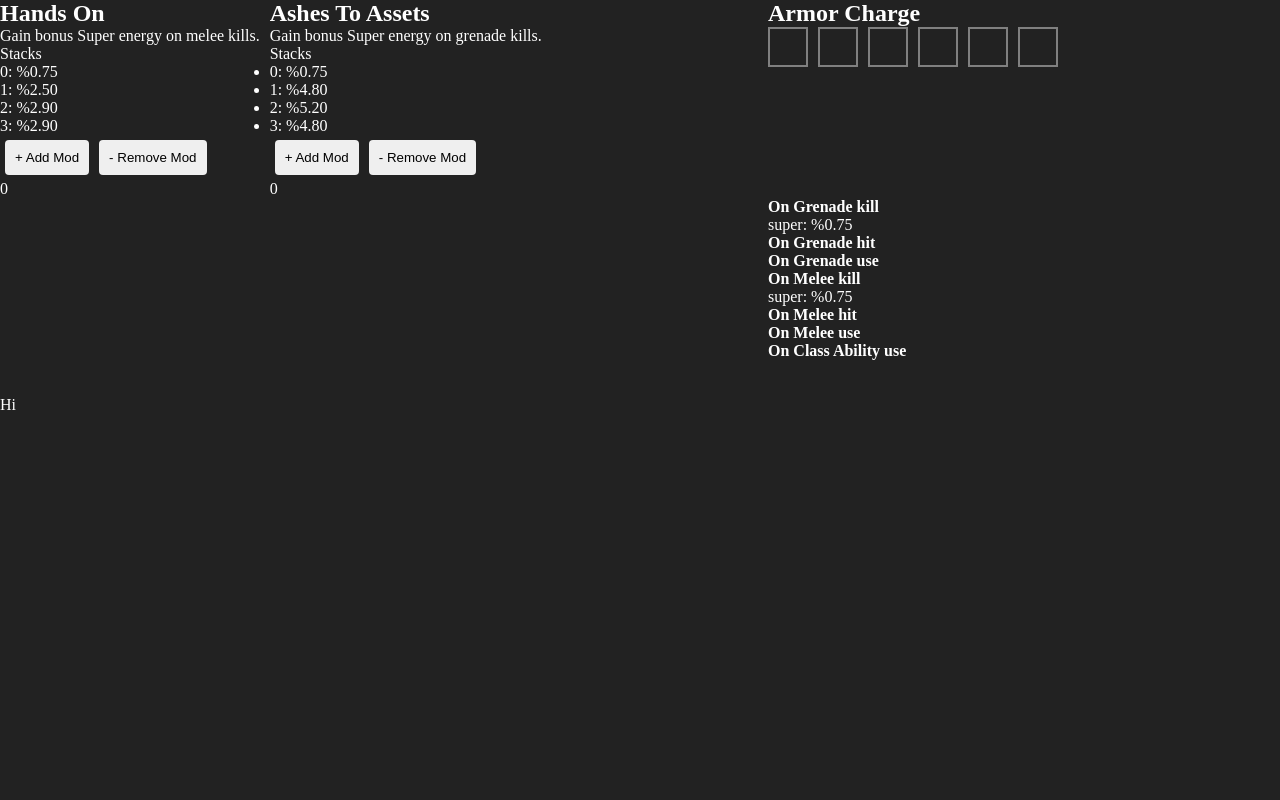
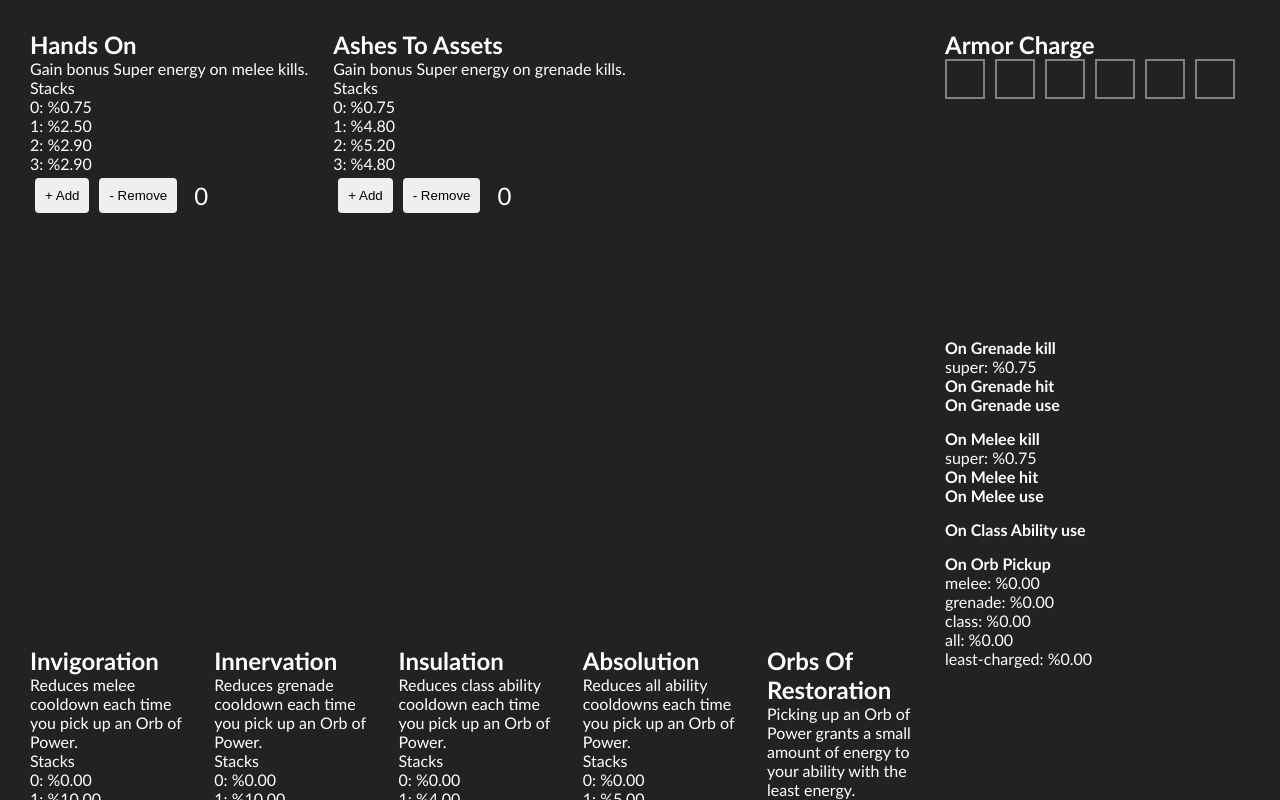
Before and after one commit to cranberriez/destiny-mod-calculator, a React (Create React App) app: page / in a window 1280 px wide. Shown: the top 800 px of the page. Built offline with nearby package versions, Linux system fonts and the light colour scheme.

Commit message:
added leg armor mods

```diff
--- a/src/App.css
+++ b/src/App.css
@@ -1,13 +1,15 @@
 .App {
     width: 100%;
     display: grid;
-    grid-template-columns: 60% 40%;
+    grid-template-columns: 75% 25%;
     grid-template-rows: 1fr 1fr 1fr 1fr 1fr;
     grid-template-areas:
     'helmet armor-charge'
     'arms breakdown'
     'legs breakdown'
     'class breakdown';
+    padding: 30px;
+    font-family:'Gill Sans', 'Gill Sans MT', Calibri, 'Trebuchet MS', sans-serif;
 }
 
 .Breakdown {
@@ -30,11 +32,15 @@
     grid-area: legs;
 }
 
-.Mod {
-    margin-right: 10px;
-}
-
 body {
     background-color: #222;
     color: white;
 }
+
+.Mod {
+    margin-right: 25px;
+}
+
+.ModStacks {
+    list-style: none;
+}
--- a/src/App.js
+++ b/src/App.js
@@ -12,9 +12,12 @@ function App() {
     totalMods: 0,
   });
 
-  const [legModCount, setlegModCount] = useState({
-    handsOn: { count: 0, stacks: [0.0075, 0.025, 0.029, 0.029] },
-    ashesToAssets: { count: 0, stacks: [0.0075, 0.048, 0.052, 0.048] },
+  const [legModCount, setLegModCount] = useState({
+    invigoration: { count: 0, stacks: [0, 0.10, 0.13, 0.15], type: "orb-pickup", generates: "melee"},
+    innervation: { count: 0, stacks: [0, 0.10, 0.13, 0.15], type: "orb-pickup", generates: "grenade"},
+    insulation: { count: 0, stacks: [0, 0.04, 0.056, 0.056], type: "orb-pickup", generates: "class"},
+    absolution: { count: 0, stacks: [0, 0.05, 0.075, 0.10], type: "orb-pickup", generates: "all"},
+    orbsOfRestoration: { count: 0, stacks: [0, 0.05, 0.125, 0.15], type: "orb-pickup", generates: "least-charged"},
     totalMods: 0,
   });
 
@@ -25,9 +28,9 @@ function App() {
   return (
     <div className="App">
       <Helmet modCount={helmetModCount} setModCount={setHelmetModCount}/>
-      <Leg/>
+      <Leg modCount={legModCount} setModCount={setLegModCount}/>
       <ArmorCharge armorCharge={armorCharge} setArmorCharge={setArmorChage}/>
-      <Breakdown helmetMods={helmetModCount}/>
+      <Breakdown helmetMods={helmetModCount} legMods={legModCount}/>
     </div>
   );
 }
--- a/src/components/breakdown.js
+++ b/src/components/breakdown.js
@@ -21,11 +21,22 @@ function Ability(props) {
 }
 
 function Orb(props) {
+    const {data} = props;
 
+    return (
+        <div className="AbilityBreakdown">
+            <h4>On Orb Pickup</h4>
+            {Object.keys(data.pickup).map(subkey => (
+            <div key={subkey}>
+                <p>{subkey}: %{(data.pickup[subkey] * 100).toFixed(2)}</p>
+            </div>
+            ))}
+        </div>
+    )
 }
 
 function Breakdown(props) {
-    const { helmetMods } = props;
+    const { helmetMods, legMods } = props;
 
     const [breakdown, setBreakdown] = useState({
         grenade: {
@@ -65,7 +76,6 @@ function Breakdown(props) {
             return
         }
 
-
         setBreakdown(prevBreakdown => {
             const updatedBreakdown = { ...prevBreakdown }
             // const existingValue = updatedBreakdown[ability][type][generates] ?? 0
@@ -77,14 +87,15 @@ function Breakdown(props) {
 
     useEffect(() => {
         checkData(helmetMods)
-        console.log(breakdown)
-    }, [helmetMods])
+        checkData(legMods)
+    }, [helmetMods, legMods])
 
     return (
         <div className='Breakdown'>
             <Ability data={breakdown.grenade} type="Grenade"/>
             <Ability data={breakdown.melee} type="Melee"/>
             <Ability data={breakdown.class} type="Class Ability"/>
+            <Orb data={breakdown.orb}/>
         </div>
     )
 }
--- a/src/components/css/breakdown.css
+++ b/src/components/css/breakdown.css
@@ -0,0 +1,13 @@
+.AbilityBreakdown {
+    margin-bottom: 15px;
+}
+
+.ModButtons {
+    display: flex;
+    align-items: center;
+}
+
+.ModButtons p {
+    font-size: 24px;
+    margin-left: 12px;
+}
--- a/src/components/css/legs.css
+++ b/src/components/css/legs.css
@@ -0,0 +1,3 @@
+.Leg {
+    display: flex;
+}
--- a/src/components/helmet.js
+++ b/src/components/helmet.js
@@ -1,48 +1,6 @@
 import React from 'react';
+import Mod from './mod.js'
 import './css/helmet.css';
-
-function Mod(props) {
-    const { data, modName, modCount, setData } = props;
-
-    const addMod = () => {
-        if (modCount.totalMods >= 3) return;
-        const newCount = modCount[modName].count + 1;
-        setData((prevState) => ({
-            ...prevState,
-            [modName]: { ...prevState[modName], count: newCount },
-            totalMods: prevState.totalMods + 1,
-        }));
-    };
-
-    const removeMod = () => {
-        if (modCount[modName].count <= 0) return;
-        const newCount = modCount[modName].count - 1;
-        setData((prevState) => ({
-            ...prevState,
-            [modName]: { ...prevState[modName], count: newCount },
-            totalMods: prevState.totalMods - 1,
-        }));
-    };
-
-    const stacks = data.stacks.map((stack, index) => (
-        <li key={index}>{index}: %{(stack * 100).toFixed(2)}</li>
-    ));
-
-
-    return (
-        <div className="Mod">
-          <h2>{data.name}</h2>
-          <p>{data.description}</p>
-          <ul>
-            <p>Stacks</p>
-            {stacks}
-          </ul>
-          <button onClick={addMod}>+ Add Mod</button>
-          <button onClick={removeMod}>- Remove Mod</button>
-          <p>{modCount[modName].count}</p>
-        </div>
-    );
-}
 
 function Helmet(props) {
     const { modCount, setModCount } = props;
--- a/src/components/leg.js
+++ b/src/components/leg.js
@@ -1,20 +1,54 @@
 import React from 'react';
+import Mod from './mod.js'
 import './css/legs.css';
 
-function Mod(props) {
-    return (
-        <div className="Mod">
-            Hi
-        </div>
-    )
-}
+function Leg(props) {
+    const { modCount, setModCount } = props;
 
-function Leg() {
+    const invigoration = {
+        name: "Invigoration",
+        description: "Reduces melee cooldown each time you pick up an Orb of Power.",
+        stacks: modCount.invigoration.stacks
+    };
+
+    const innervation = {
+        name: "Innervation",
+        description: "Reduces grenade cooldown each time you pick up an Orb of Power.",
+        stacks: modCount.innervation.stacks
+    };
+
+    const insulation = {
+        name: "Insulation",
+        description:"Reduces class ability cooldown each time you pick up an Orb of Power.",
+        stacks: modCount.insulation.stacks
+    };
+
+    const absolution = {
+        name: "Absolution",
+        description: "Reduces all ability cooldowns each time you pick up an Orb of Power.",
+        stacks: modCount.absolution.stacks
+    };
+
+    const orbsOfRestoration = {
+        name: "Orbs Of Restoration",
+        description: "Picking up an Orb of Power grants a small amount of energy to your ability with the least energy.",
+        stacks: modCount.absolution.stacks
+    };
+
+
     return (
         <div className="Leg">
-            <Mod/>
+            <ul>
+
+            </ul>
+            <Mod data={invigoration} modName={'invigoration'} modCount={modCount} setData={setModCount}/>
+            <Mod data={innervation} modName={'innervation'} modCount={modCount} setData={setModCount}/>
+            <Mod data={insulation} modName={'insulation'} modCount={modCount} setData={setModCount}/>
+            <Mod data={absolution} modName={'absolution'} modCount={modCount} setData={setModCount}/>
+            <Mod data={orbsOfRestoration} modName={'orbsOfRestoration'} modCount={modCount} setData={setModCount}/>
+            {/* <p>Total Mods: {modCount.totalMods}</p> */}
         </div>
-    )
+    );
 }
 
 export default Leg;
--- /dev/null
+++ b/src/components/mod.js
@@ -0,0 +1,49 @@
+import React from 'react';
+import './css/mod.css';
+
+function Mod(props) {
+    const { data, modName, modCount, setData } = props;
+
+    const addMod = () => {
+        if (modCount.totalMods >= 3) return;
+        const newCount = modCount[modName].count + 1;
+        setData((prevState) => ({
+            ...prevState,
+            [modName]: { ...prevState[modName], count: newCount },
+            totalMods: prevState.totalMods + 1,
+        }));
+    };
+
+    const removeMod = () => {
+        if (modCount[modName].count <= 0) return;
+        const newCount = modCount[modName].count - 1;
+        setData((prevState) => ({
+            ...prevState,
+            [modName]: { ...prevState[modName], count: newCount },
+            totalMods: prevState.totalMods - 1,
+        }));
+    };
+
+    const stacks = data.stacks.map((stack, index) => (
+        <li key={index}>{index}: %{(stack * 100).toFixed(2)}</li>
+    ));
+
+
+    return (
+        <div className="Mod">
+            <h2>{data.name}</h2>
+            <p>{data.description}</p>
+            <ul className="ModStacks">
+                <p>Stacks</p>
+                {stacks}
+            </ul>
+            <div className="ModButtons">
+                <button onClick={addMod}>+ Add</button>
+                <button onClick={removeMod}>- Remove</button>
+                <p>{modCount[modName].count}</p>
+            </div>
+        </div>
+    );
+}
+
+export default Mod;
```
Also changed, not shown: src/components/css/helmet.css (line endings or trailing spaces), src/components/css/mod.css (added). Lines whose indentation alone changed are shown as unchanged.
